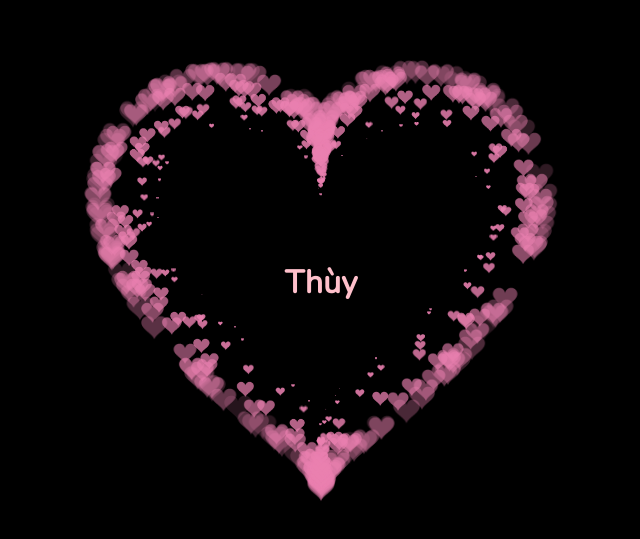
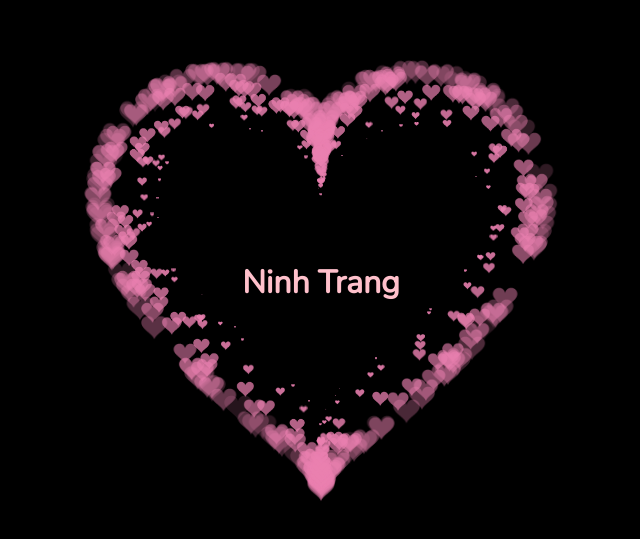
Before and after one commit to Kudokaito15903/Heart, a plain HTML site: page heart.html in a window 1280 px wide. Shown: the part 123-662 px from the top of the page, without its empty margins (319-959 px from the left). Drawn offline with nearby package versions, Linux system fonts and the light colour scheme.

Commit message:
Update heart.html

```diff
--- a/heart.html
+++ b/heart.html
@@ -56,7 +56,7 @@ canvas {
 
 
  <BODY>
-  <h1 id="textCenter">Thùy</h1>
+  <h1 id="textCenter">Ninh Trang</h1>
   <canvas id="pinkboard"> </canvas>
 
   <script>
```
